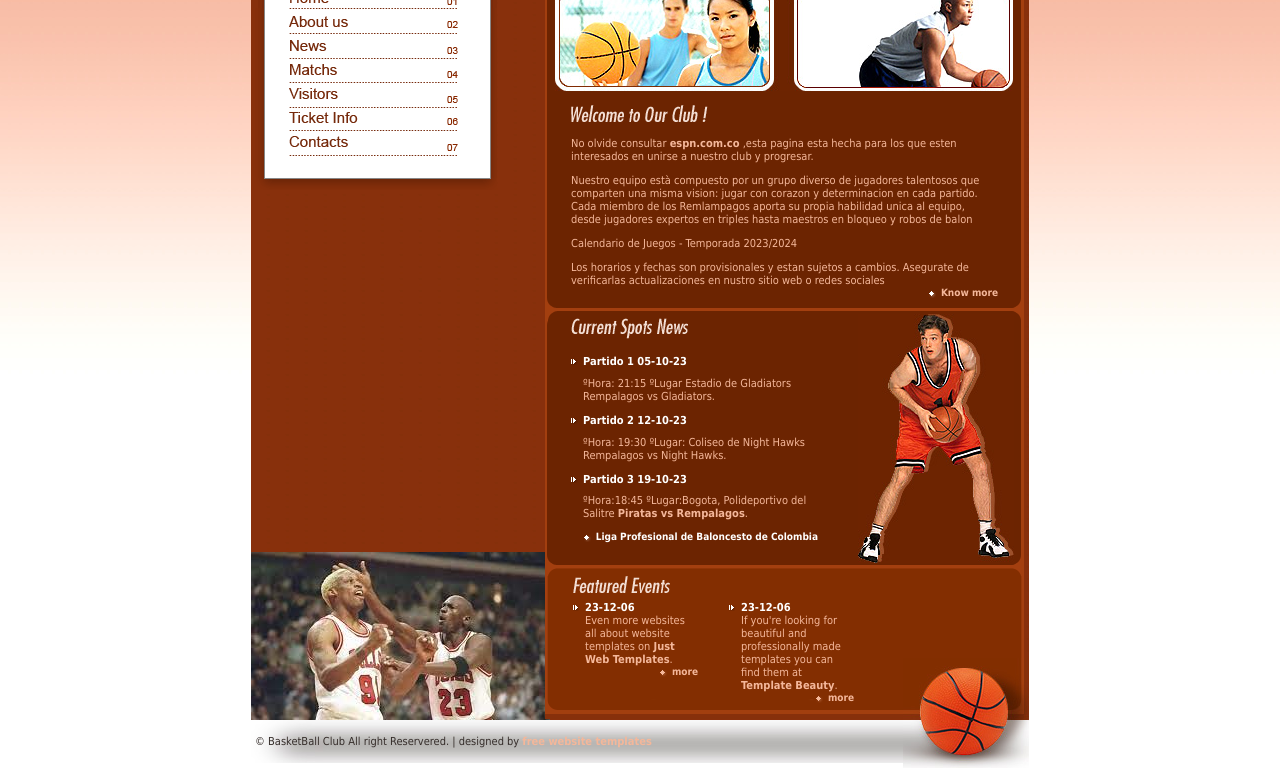
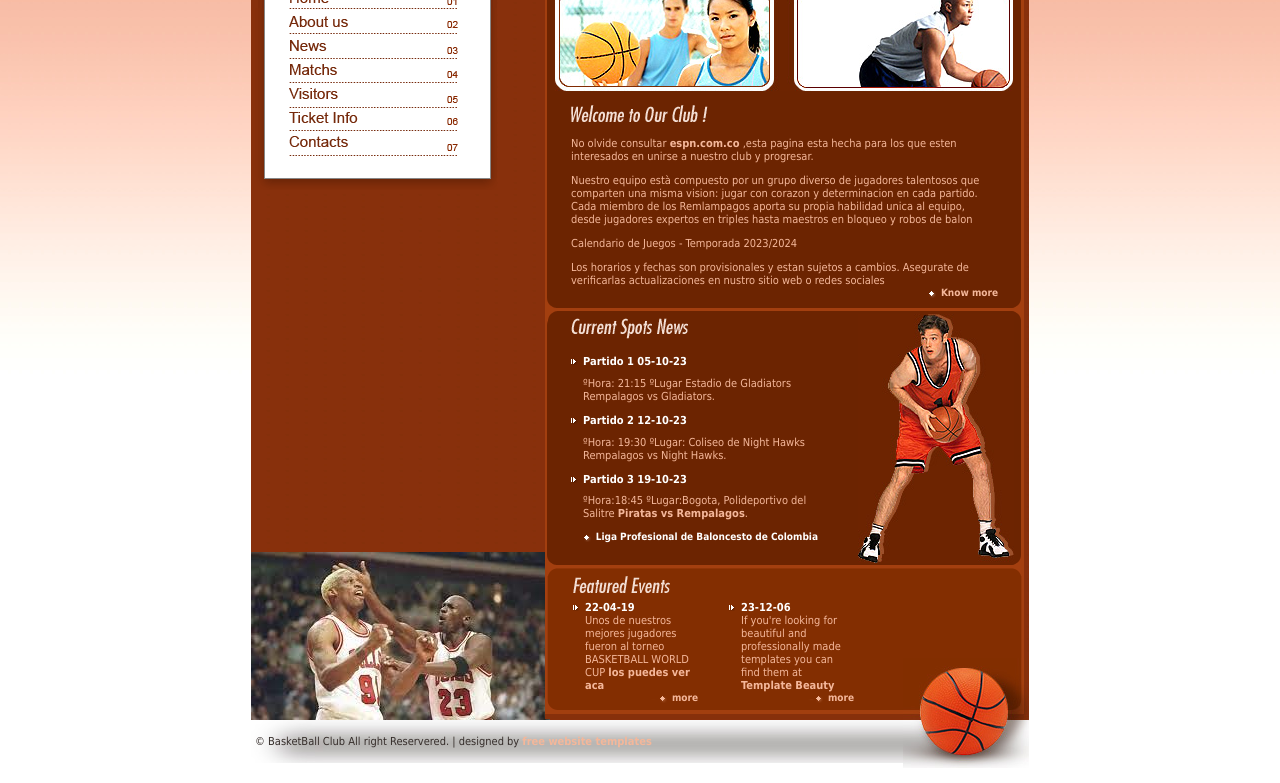
Before and after one commit to dvr-niko-qk/dvr-niko-qk.github.io, a plain HTML site: page index.html in a window 1280 px wide. Shown: the part 102-885 px from the top of the page. Drawn offline with Linux system fonts and the light colour scheme.

Commit message:
Add files via upload

```diff
--- a/index.html
+++ b/index.html
@@ -52,13 +52,13 @@
             <div class="pad">
               <h2><img src="images/h_featured_events.gif" width="97" height="17" alt="Featured Events"></h2>
               <div class="event">
-                <h3>23-12-06</h3>
-                <p>Even more websites all about website templates on <a href="http://www.justwebtemplates.com">Just Web Templates</a>.</p>
+                <h3>22-04-19</h3>
+                <p>Unos de nuestros mejores jugadores fueron al torneo BASKETBALL WORLD CUP <a href="https://www.fiba.basketball/es/basketballworldcup/2023/americas-qualifiers/team/Colombia">los puedes ver aca </a>    </p>
                 <p class="more"><a href="#" class="diamond">more</a></p>
               </div>
               <div class="event">
                 <h3>23-12-06</h3>
-                <p>If you're looking for beautiful and professionally made templates you can find them at <a href="http://www.templatebeauty.com">Template Beauty</a>.</p>
+                <p>If you're looking for beautiful and professionally made templates you can find them at <a href="http://www.templatebeauty.com">Template Beauty</a></p>
                 <p class="more"><a href="#" class="diamond">more</a></p>
               </div>
             </div>
```
